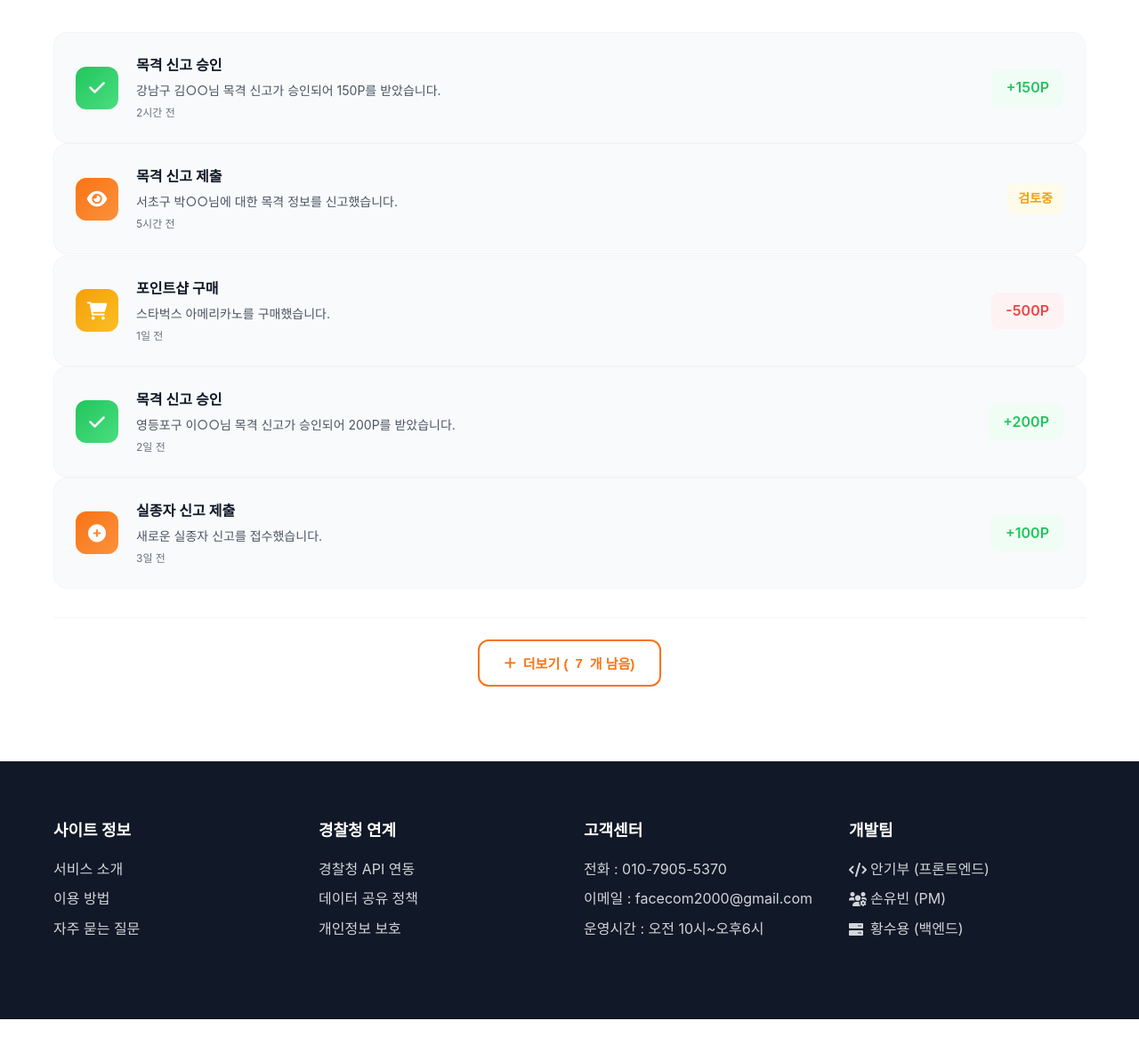
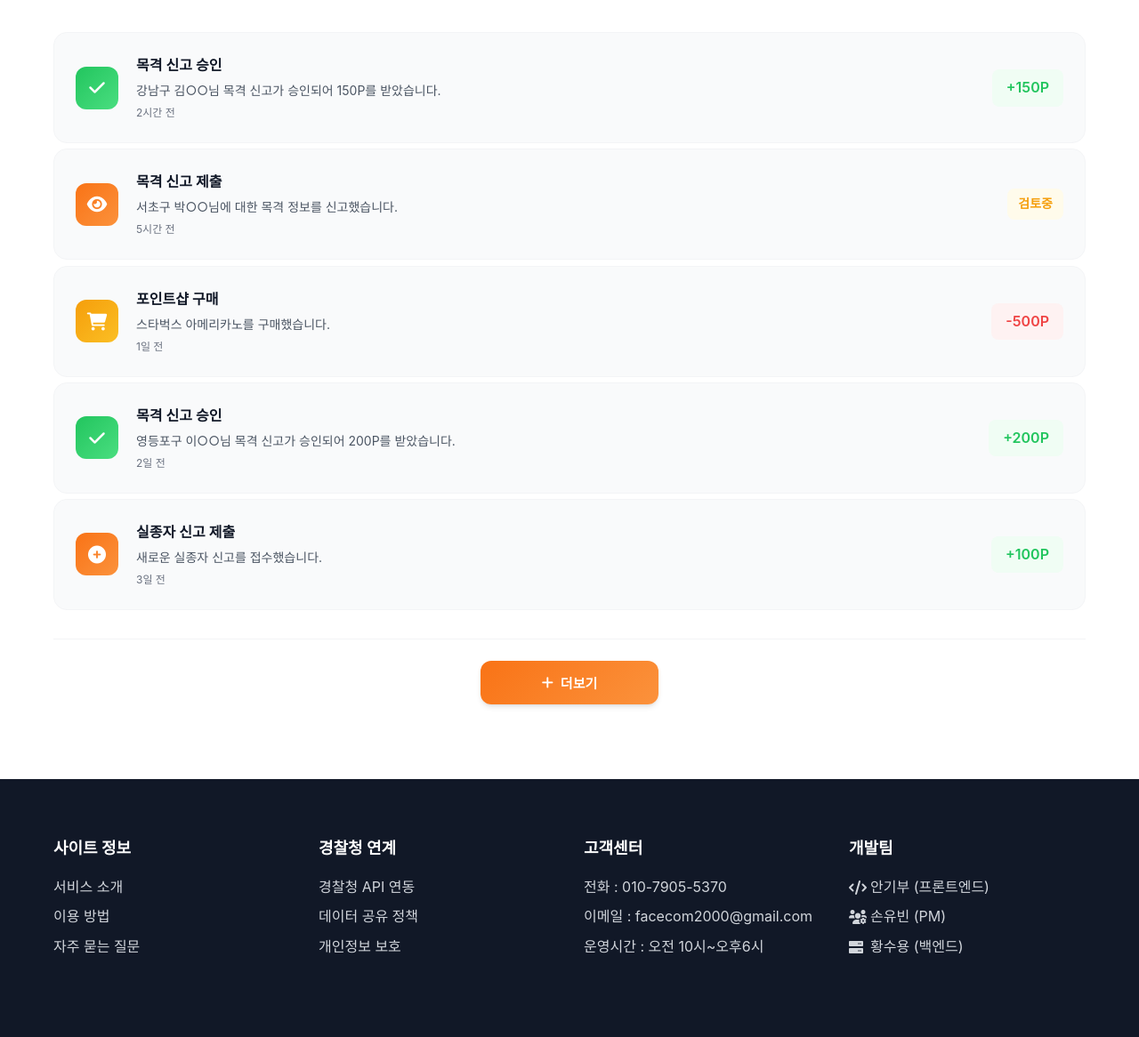
Before and after one commit to ANGIBU/songil, a Flask app: page /mypage in a window 1280 px wide. Shown: the part 451-1617 px from the top of the page at 89% size. Run offline with Flask 3, Linux system fonts and the light colour scheme; some libraries are stand-ins or nearby versions.

Commit message:
안기부 |  커밋된 시간: 2025-06-30 03:45:00

```diff
--- a/static/css/user.css
+++ b/static/css/user.css
@@ -58,6 +58,44 @@
     --transition-fast: all 0.15s ease;
     --transition-base: all 0.2s ease;
     --transition-slow: all 0.3s ease;
+}
+
+/* ===== 마이페이지 전용 스타일 ===== */
+/* 우측 상단 알람 기능 완전 제거 */
+.notification-bell,
+.notification-icon,
+.alert-bell,
+.notification-button,
+.notifications,
+#notifications,
+.header-notifications,
+.nav-notifications,
+.notification-dropdown,
+.alert-dropdown,
+.notification-toggle,
+.bell-icon,
+.fa-bell,
+.notification-item,
+.notification-badge {
+    display: none !important;
+    visibility: hidden !important;
+    opacity: 0 !important;
+}
+
+/* 헤더 내 알림 관련 요소 숨김 */
+header .notification-bell,
+header .notification-icon,
+header .alert-bell,
+header .fa-bell,
+.header .notification-bell,
+.header .notification-icon,
+.header .alert-bell,
+.header .fa-bell,
+nav .notification-bell,
+nav .notification-icon,
+nav .alert-bell,
+nav .fa-bell {
+    display: none !important;
 }
 
 /* ===== 기본 스타일 리셋 ===== */
@@ -132,6 +170,19 @@ body {
     color: white;
     transform: translateY(-1px);
     box-shadow: var(--shadow-md);
+}
+
+.btn-orange {
+    background: linear-gradient(135deg, var(--primary-orange) 0%, var(--primary-orange-light) 100%);
+    color: white;
+    border: none;
+    box-shadow: var(--shadow-md);
+}
+
+.btn-orange:hover {
+    background: linear-gradient(135deg, var(--primary-orange-light) 0%, #fcd34d 100%);
+    transform: translateY(-2px);
+    box-shadow: var(--shadow-lg);
 }
 
 .btn-sm {
@@ -314,7 +365,7 @@ body {
 .activity-summary {
     display: flex;
     flex-direction: column;
-    gap: 20px;
+    gap: 6px;
     margin-bottom: 32px;
 }
 
@@ -330,6 +381,7 @@ body {
     opacity: 0;
     transform: translateY(20px);
     animation: slideInUp 0.5s ease forwards;
+    margin-bottom: 6px;
 }
 
 .activity-item:hover {
--- a/static/js/mypage.js
+++ b/static/js/mypage.js
@@ -34,7 +34,7 @@ document.addEventListener('DOMContentLoaded', function() {
     console.log('DOM 로드 완료 - 마이페이지 초기화 시작');
     setTimeout(() => {
         initializeMyPage();
-    }, 100); // DOM 완전 로드 보장
+    }, 100);
 });
 
 // 마이페이지 초기화
@@ -349,11 +349,6 @@ function loadMoreActivities() {
 
         updateLoadMoreButton();
 
-        // 성공 메시지
-        if (window.showNotification) {
-            window.showNotification(`${newActivities.length}개의 활동이 추가로 로드되었습니다.`, 'success');
-        }
-
         console.log('✅ 더보기 로딩 완료. 현재 표시:', mypageState.currentDisplayCount, '개');
 
     }, 800);
@@ -422,9 +417,8 @@ function createActivityElement(activity) {
 // 더보기 버튼 업데이트
 function updateLoadMoreButton() {
     const loadMoreContainer = document.getElementById('activityLoadMore');
-    const remainingCountSpan = document.getElementById('remainingCount');
 
-    if (!loadMoreContainer || !remainingCountSpan) {
+    if (!loadMoreContainer) {
         console.error('❌ 더보기 버튼 요소를 찾을 수 없습니다.');
         return;
     }
@@ -435,7 +429,6 @@ function updateLoadMoreButton() {
 
     if (remainingCount > 0) {
         loadMoreContainer.style.display = 'block';
-        remainingCountSpan.textContent = remainingCount;
         console.log('👆 더보기 버튼 표시');
     } else {
         loadMoreContainer.style.display = 'none';
--- a/templates/user/mypage.html
+++ b/templates/user/mypage.html
@@ -86,9 +86,9 @@
         <div class="activity-summary" id="activitySummary" style="display: none;">
         </div>
         <div class="activity-load-more" id="activityLoadMore" style="display: none;">
-            <button class="btn btn-outline load-more-btn" onclick="loadMoreActivities()">
+            <button class="btn btn-orange load-more-btn" onclick="loadMoreActivities()">
                 <i class="fas fa-plus"></i>
-                더보기 (<span id="remainingCount">0</span>개 남음)
+                더보기
             </button>
         </div>
     </div>
```
